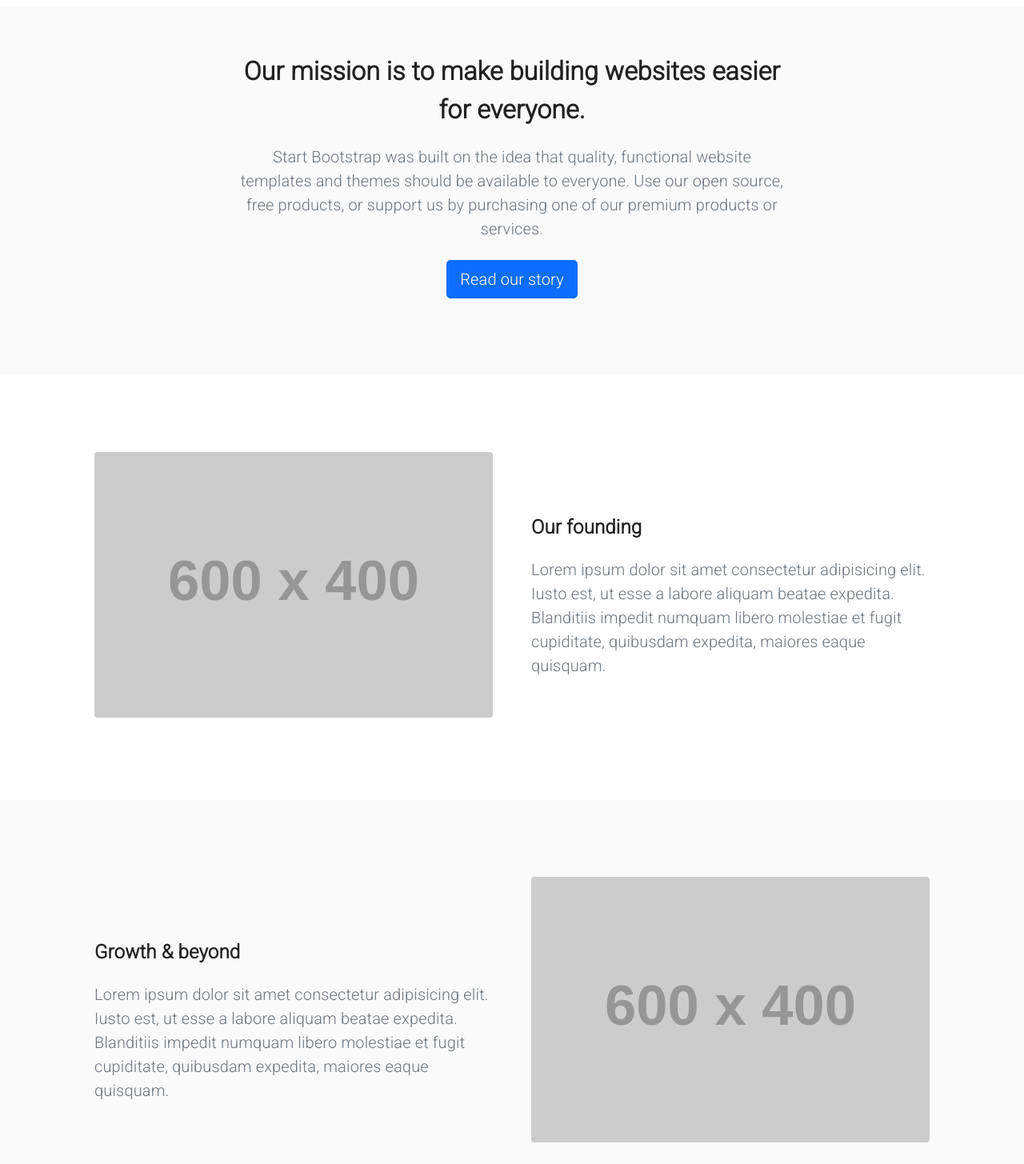
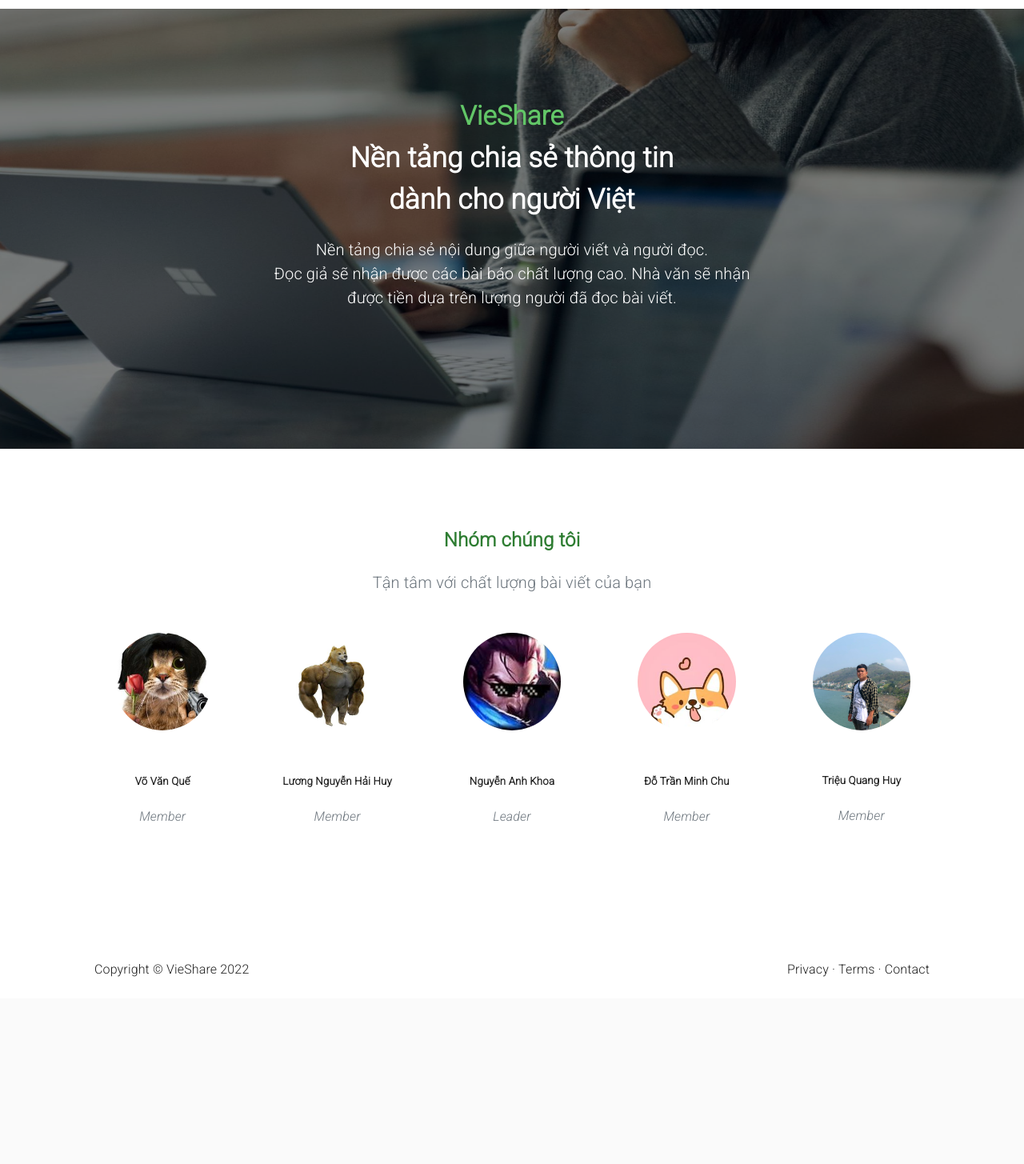
Before and after one commit to vieshare-fpt/frontend, a Next.js app: page /about in a window 1280 px wide. Shown: the part 55-1510 px from the top of the page at 80% size. After the commit the page ends 1303 px from the top, so only its background shows below. Built offline with nearby package versions, Linux system fonts and the light colour scheme; a web font is replaced by a local one.

Commit message:
style: complete style for about page

```diff
--- a/pages/about.js
+++ b/pages/about.js
@@ -1,88 +1,46 @@
-import Image from "next/image";
 import React from "react";
-import { AboutLayout, ContactLayout } from "src/components/layouts";
+import { AboutLayout } from "src/components/layouts";
 import { convert } from "src/utils/ConvertClassName";
 
 export default function About() {
   return (
     <>
-      <header className={convert("py-5")}>
-        <div className={convert("container px-5")}>
-          <div className={convert("row justify-content-center")}>
-            <div className={convert("col-lg-8 col-xxl-6")}>
-              <div className={convert("text-center my-5")}>
-                <h1 className={convert("fw-bolder mb-3")}>
-                  Our mission is to make building websites easier for everyone.
-                </h1>
-                <p className={convert("lead fw-normal text-muted mb-4")}>
-                  Start Bootstrap was built on the idea that quality, functional
-                  website templates and themes should be available to everyone.
-                  Use our open source, free products, or support us by
-                  purchasing one of our premium products or services.
-                </p>
-                <a
-                  className={convert("btn btn-primary btn-lg")}
-                  href="#scroll-target"
-                >
-                  Read our story
-                </a>
+      <header className={convert("bgHeader")}>
+        <div className={convert("bg-img")}>
+          <div className={convert("blur")}>
+            <div className={convert("container px-6")}>
+              <div className={convert("row justify-content-center")}>
+                <div className={convert("col-lg-8 col-xxl-6 marginY")}>
+                  <div className={convert("text-center my-5")}>
+                    <h1 className={convert("fw-bolder mb-3 textColor h1")}>
+                      <strong style={{ color: "#62c667", fontSize: "33px" }}>
+                        VieShare
+                      </strong> <br/>
+                      Nền tảng chia sẻ thông tin <br/> dành cho người Việt
+                    </h1>
+                    <div className={convert("container px-5")}>
+                      <p className={convert("lead  mb-4 textColor p")}>
+                        Nền tảng chia sẻ nội dung giữa người viết và người đọc.
+                        <br />
+                        Đọc giả sẽ nhận được các bài báo chất lượng cao. Nhà văn
+                        sẽ nhận được tiền dựa trên lượng người đã đọc bài viết.
+                      </p>
+                    </div>
+                  </div>
+                </div>
               </div>
             </div>
           </div>
         </div>
       </header>
 
-      <section className={convert("py-5 bg-light")} id="scroll-target">
-        <div className={convert("container px-5 my-5")}>
-          <div className={convert("row gx-5 align-items-center")}>
-            <div className={convert("col-lg-6")}>
-              <img
-                className={convert("img-fluid rounded mb-5 mb-lg-0")}
-                src="https://dummyimage.com/600x400/343a40/6c757d"
-                alt="..."
-              />
-            </div>
-            <div className={convert("col-lg-6")}>
-              <h2 className={convert("fw-bolder")}>Our founding</h2>
-              <p className={convert("lead fw-normal text-muted mb-0")}>
-                Lorem ipsum dolor sit amet consectetur adipisicing elit. Iusto
-                est, ut esse a labore aliquam beatae expedita. Blanditiis
-                impedit numquam libero molestiae et fugit cupiditate, quibusdam
-                expedita, maiores eaque quisquam.
-              </p>
-            </div>
-          </div>
-        </div>
-      </section>
-      <section className={convert("py-5")}>
-        <div className={convert("container px-5 my-5")}>
-          <div className={convert("row gx-5 align-items-center")}>
-            <div className={convert("col-lg-6 order-first order-lg-last")}>
-              <img
-                className={convert("img-fluid rounded mb-5 mb-lg-0")}
-                src="https://dummyimage.com/600x400/343a40/6c757d"
-                alt="..."
-              />
-            </div>
-            <div className={convert("col-lg-6")}>
-              <h2 className={convert("fw-bolder")}>Growth &amp; beyond</h2>
-              <p className={convert("lead fw-normal text-muted mb-0")}>
-                Lorem ipsum dolor sit amet consectetur adipisicing elit. Iusto
-                est, ut esse a labore aliquam beatae expedita. Blanditiis
-                impedit numquam libero molestiae et fugit cupiditate, quibusdam
-                expedita, maiores eaque quisquam.
-              </p>
-            </div>
-          </div>
-        </div>
-      </section>
 
       <section className={convert("py-5 bg-light")}>
         <div className={convert("container px-5 my-5")}>
           <div className={convert("text-center")}>
-            <h2 className={convert("fw-bolder")}>Our team</h2>
+            <h2 className={convert("fw-bolder green")}>Nhóm chúng tôi</h2>
             <p className={convert("lead fw-normal text-muted mb-5")}>
-              Dedicated to quality and your success
+              Tận tâm với chất lượng bài viết của bạn
             </p>
           </div>
           <div
```
Also changed, not shown: public/banner.jpg (added), src/styles/About.module.css.
